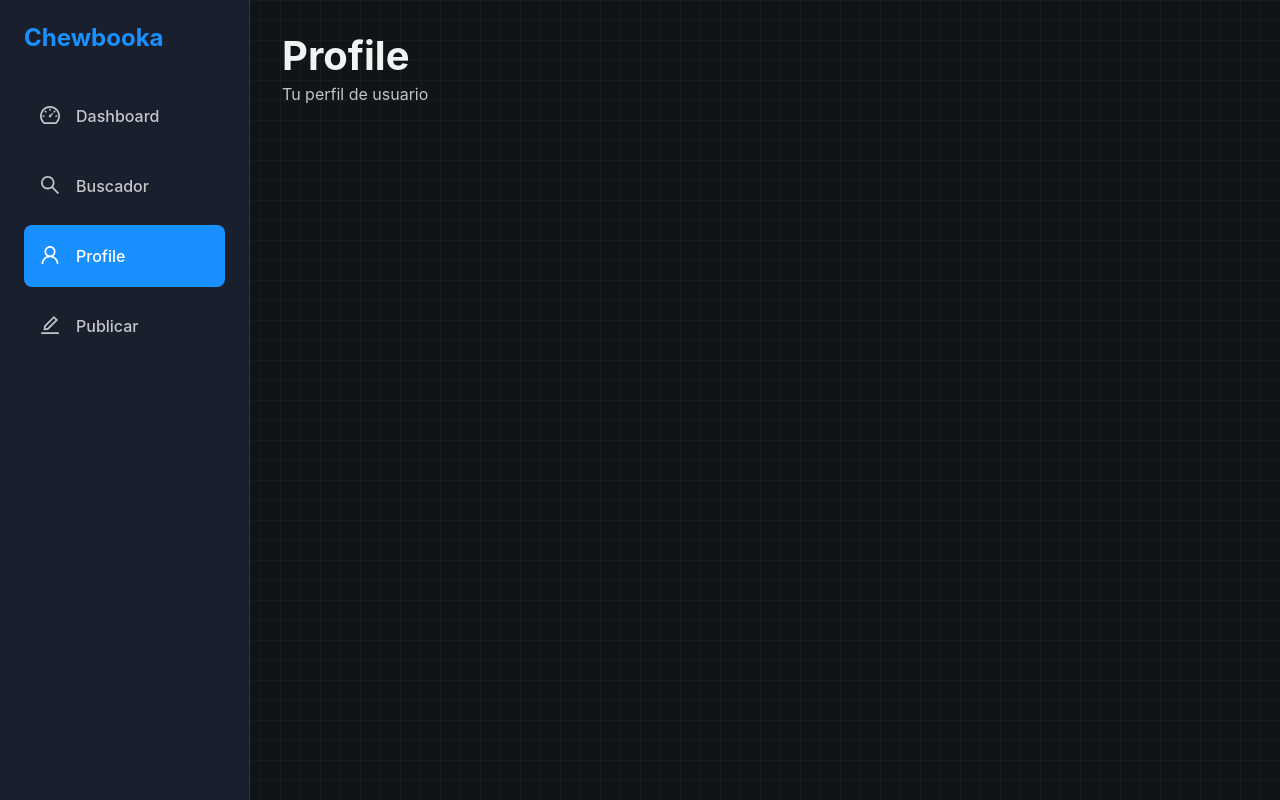
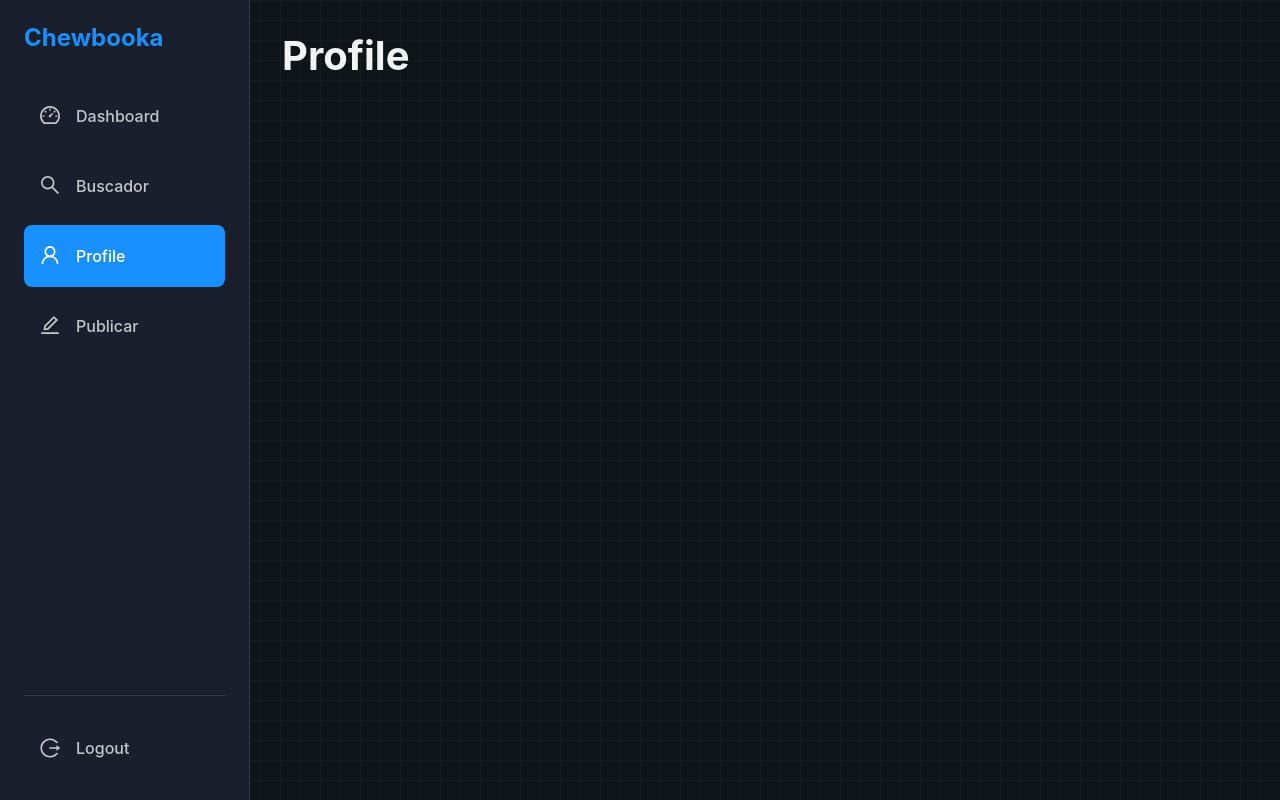
Before and after one commit to Miguelll123/Repositorio-Red-Social-de-Miguel, a React (Vite) app: page /profile in a window 1280 px wide. Built offline with nearby package versions, Linux system fonts and the light colour scheme; sample sign-in values are in the browser's storage.

Commit message:
Logout retocado

```diff
--- a/src/common/Layout/Sidebar.css
+++ b/src/common/Layout/Sidebar.css
@@ -9,7 +9,9 @@
   border-right: 1px solid var(--border-color);
   padding: var(--spacing-lg);
   z-index: 100;
-  overflow-y: auto; /* Scroll si el contenido es muy largo */
+  overflow-y: auto;
+  display: flex;
+  flex-direction: column;
 }
 
 .sidebar-header h2 {
@@ -52,3 +54,23 @@
 .sidebar-label {
   font-weight: var(--font-weight-medium);
 }
+
+.sidebar-footer {
+  margin-top: auto;
+  padding-top: var(--spacing-lg);
+  border-top: 1px solid var(--border-color);
+}
+
+.logout-btn {
+  width: 100%;
+  background: transparent;
+  border: none;
+  color: var(--text-secondary);
+  cursor: pointer;
+  text-align: left;
+}
+
+.logout-btn:hover {
+  background-color: var(--bg-tertiary);
+  color: var(--color-error);
+}
--- a/src/common/Layout/Sidebar.jsx
+++ b/src/common/Layout/Sidebar.jsx
@@ -1,11 +1,21 @@
-import { Link, useLocation } from "react-router-dom";
-import { DashboardOutlined, SearchOutlined, UserOutlined, EditOutlined } from '@ant-design/icons';
+import { Link, useLocation, useNavigate } from "react-router-dom";
+import { DashboardOutlined, SearchOutlined, UserOutlined, EditOutlined, LogoutOutlined } from '@ant-design/icons';
 import './Sidebar.css';
+import { useDispatch, useSelector } from "react-redux";
+import { logout } from "../../features/authSlice";
 
 
 
 
 export default function Sidebar(){
+  const navigate = useNavigate();
+  const dispatch = useDispatch();
+  const {user} = useSelector((state)=>state.auth);
+  const onLogout=(e)=>{
+    dispatch(logout());
+    navigate("/login");
+  }
+
    const location = useLocation();
 
    const menuItems = [
@@ -45,12 +55,18 @@ export default function Sidebar(){
 
             <span className="sidebar-icon">{item.icon}</span>
             <span className="sidebar-label">{item.label}</span>
+
            </Link>
            ))}
+            </nav>
 
-            </nav>
+            <div className="sidebar-footer">
+              <button className="sidebar-item logout-btn" onClick={onLogout}>
+                <span className="sidebar-icon"><LogoutOutlined /></span>
+                <span className="sidebar-label">Logout</span>
+              </button>
+            </div>
 
         </aside>
     )
-
 }
--- a/src/features/auth/authService.js
+++ b/src/features/auth/authService.js
@@ -23,16 +23,24 @@ const login = async(userData)=> {
 
 
 const logout = async ()=>{
-    const token= localStorage.getItem("token");
-    const res = await axios.delete(API_URL + '/logout',{
-        headers:{
-            authorization: token
-        },
-    });
-    if(res.data){
-        localStorage.clear();
+    try {
+        const token = localStorage.getItem("token");
+        if (token) {
+            await axios.delete(API_URL + '/logout', {
+                headers: {
+                    Authorization: `Bearer ${token}`
+                },
+            });
+        }
+        localStorage.removeItem("user");
+        localStorage.removeItem("token");
+        return { success: true };
+    } catch(error) {
+        // Aunque falle la petición, limpiamos el localStorage
+        localStorage.removeItem("user");
+        localStorage.removeItem("token");
+        throw error;
     }
-    return res.data
 };
 
 
--- a/src/pages/Profile.jsx
+++ b/src/pages/Profile.jsx
@@ -1,8 +1,17 @@
+import { useSelector } from "react-redux";
+
+
+
 export default function Profile() {
+
+
+
+
+
   return (
     <div>
       <h1>Profile</h1>
-      <p>Tu perfil de usuario</p>
+
     </div>
   );
 }
```
